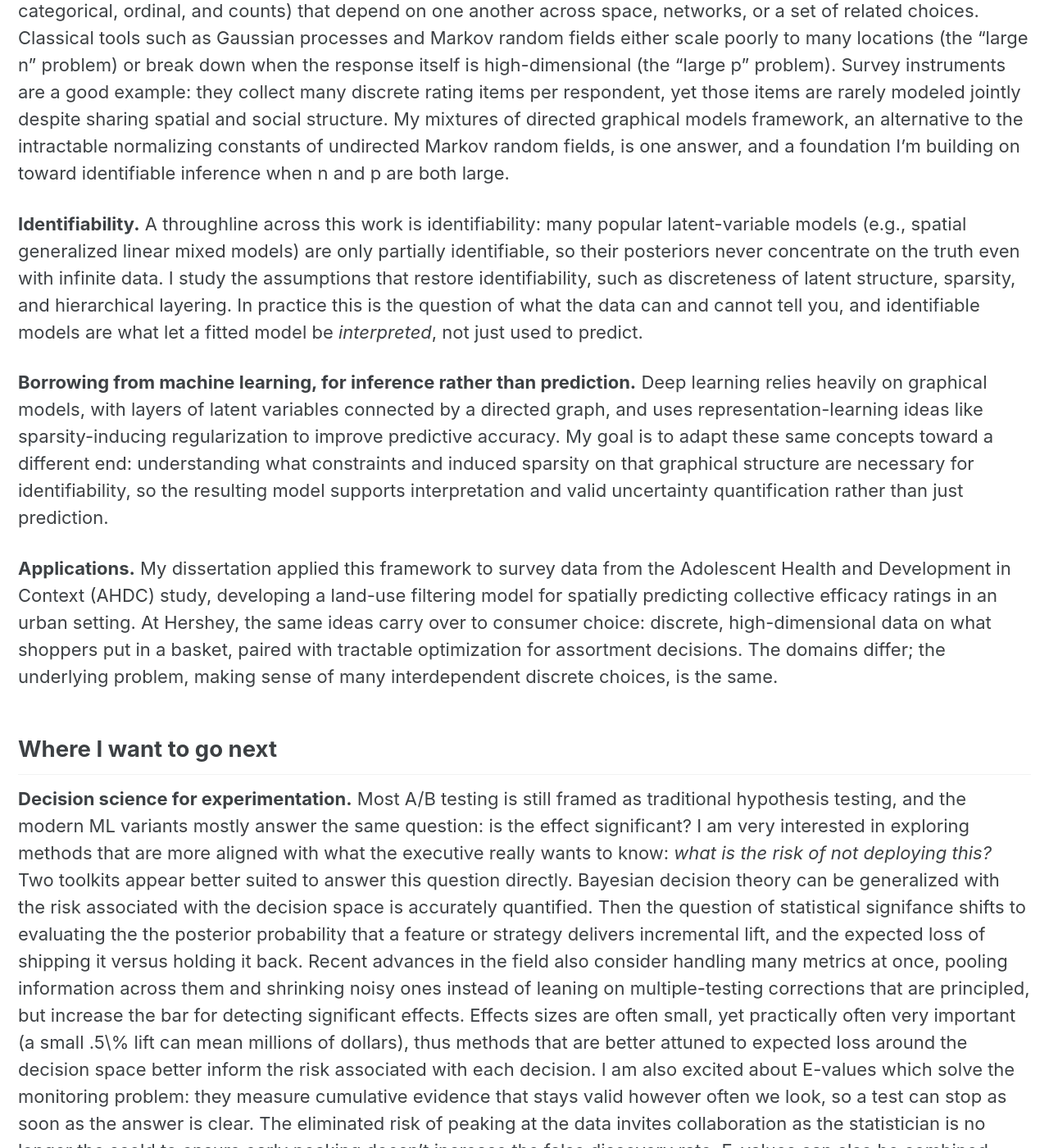
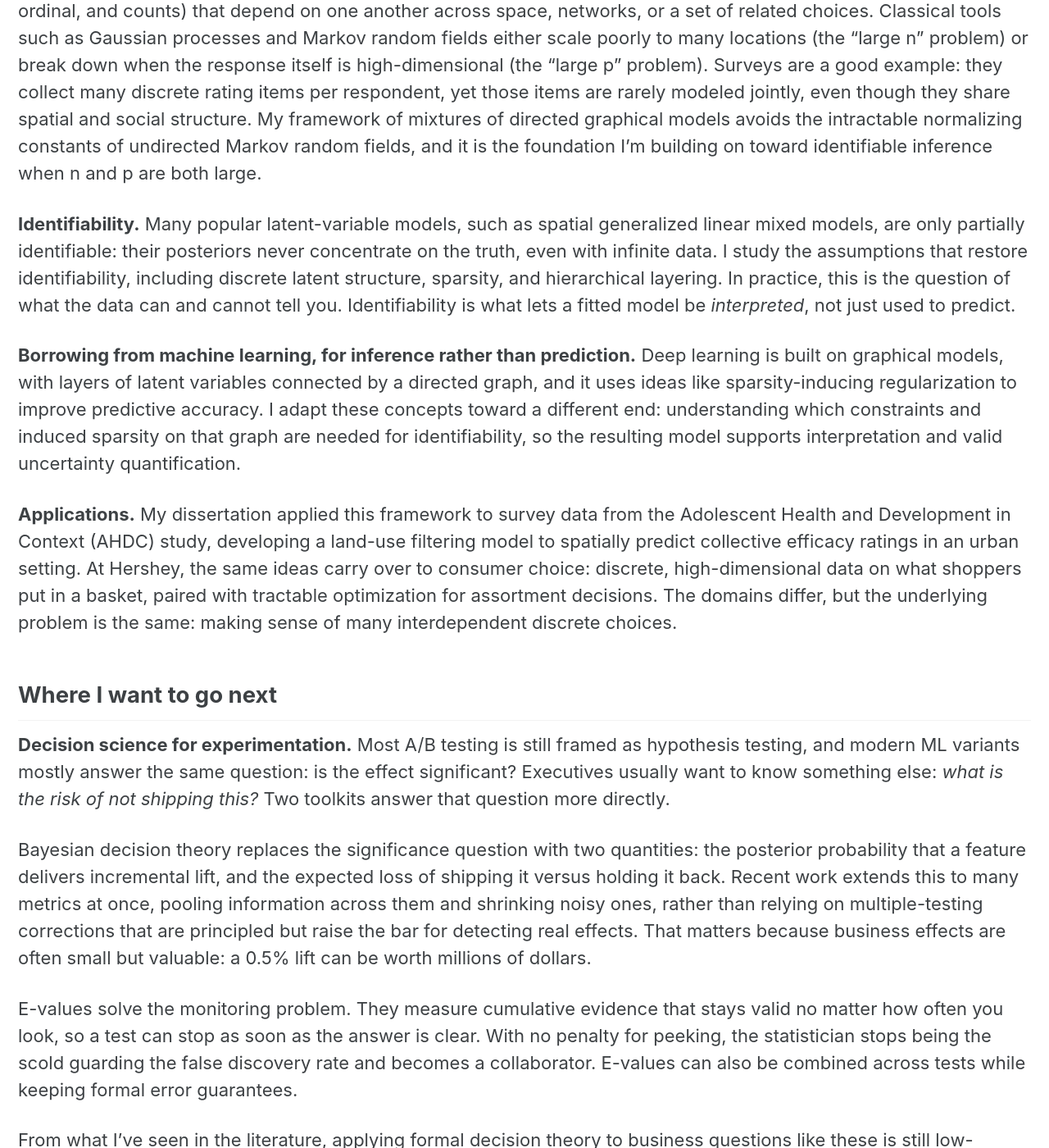
Before and after one commit to jbcart/jbcart.github.io, a Jekyll site: the page built from _pages/research.md, in a window 1280 px wide and 1400 px high, scrolled down 359 px. Shown: the whole window at 82% size. Built offline with Jekyll 4.4.1, drawn with Linux system fonts in a browser that asks for light colours; cached includes are drawn as plain includes; some of the changed text lies outside the part shown.

Commit message:
Tighten language on research page
Co-Authored-By: Claude Opus 5.5 <noreply@anthropic.com>

```diff
--- a/_pages/research.md
+++ b/_pages/research.md
@@ -4,86 +4,81 @@ title: "Research"
 author_profile: false
 ---
 
-Most of the data that drives real decisions is discrete: whether a shopper
-buys, which item they choose, how a survey respondent rates something on a
+Most of the data behind real decisions is discrete: whether a shopper buys,
+which item they choose, how a survey respondent rates something on a
 five-point scale. My research develops models for these outcomes that scale
 to large problems, stay interpretable, and are honest about their
 uncertainty. The same toolkit has carried me from urban sociology to retail
 assortment planning.
 
-**Models for discrete data.** My core methodological interest is statistical
-models for discrete outcomes (binary, categorical, ordinal, and counts) that
-depend on one another across space, networks, or a set of related choices.
-Classical tools such as Gaussian processes and Markov random fields either
-scale poorly to many locations (the "large n" problem) or break down when the
-response itself is high-dimensional (the "large p" problem). Survey instruments
-are a good example: they collect many discrete rating items per respondent,
-yet those items are rarely modeled jointly despite sharing spatial and social
-structure. My mixtures of directed graphical models framework, an alternative
-to the intractable normalizing constants of undirected Markov random fields,
-is one answer, and a foundation I'm building on toward identifiable inference
-when n and p are both large.
+**Models for discrete data.** My core methodological interest is models for
+discrete outcomes (binary, categorical, ordinal, and counts) that depend on
+one another across space, networks, or a set of related choices. Classical
+tools such as Gaussian processes and Markov random fields either scale poorly
+to many locations (the "large n" problem) or break down when the response
+itself is high-dimensional (the "large p" problem). Surveys are a good
+example: they collect many discrete rating items per respondent, yet those
+items are rarely modeled jointly, even though they share spatial and social
+structure. My framework of mixtures of directed graphical models avoids the
+intractable normalizing constants of undirected Markov random fields, and it
+is the foundation I'm building on toward identifiable inference when n and p
+are both large.
 
-**Identifiability.** A throughline across this work is identifiability: many
-popular latent-variable models (e.g., spatial generalized linear mixed
-models) are only partially identifiable, so their posteriors never concentrate
-on the truth even with infinite data. I study the assumptions that restore
-identifiability, such as discreteness of latent structure, sparsity, and
-hierarchical layering. In practice this is the question of what the data can
-and cannot tell you, and identifiable models are what let a fitted model be
-*interpreted*, not just used to predict.
+**Identifiability.** Many popular latent-variable models, such as spatial
+generalized linear mixed models, are only partially identifiable: their
+posteriors never concentrate on the truth, even with infinite data. I study
+the assumptions that restore identifiability, including discrete latent
+structure, sparsity, and hierarchical layering. In practice, this is the
+question of what the data can and cannot tell you. Identifiability is what
+lets a fitted model be *interpreted*, not just used to predict.
 
 **Borrowing from machine learning, for inference rather than prediction.**
-Deep learning relies heavily on graphical models, with layers of latent
-variables connected by a directed graph, and uses representation-learning
-ideas like sparsity-inducing regularization to improve predictive accuracy. My
-goal is to adapt these same concepts toward a different end: understanding
-what constraints and induced sparsity on that graphical structure are
-necessary for identifiability, so the resulting model supports interpretation
-and valid uncertainty quantification rather than just prediction.
+Deep learning is built on graphical models, with layers of latent variables
+connected by a directed graph, and it uses ideas like sparsity-inducing
+regularization to improve predictive accuracy. I adapt these concepts toward
+a different end: understanding which constraints and induced sparsity on that
+graph are needed for identifiability, so the resulting model supports
+interpretation and valid uncertainty quantification.
 
 **Applications.** My dissertation applied this framework to survey data from
 the Adolescent Health and Development in Context (AHDC) study, developing a
-land-use filtering model for spatially predicting collective efficacy ratings
-in an urban setting. At Hershey, the same ideas carry over to consumer choice:
+land-use filtering model to spatially predict collective efficacy ratings in
+an urban setting. At Hershey, the same ideas carry over to consumer choice:
 discrete, high-dimensional data on what shoppers put in a basket, paired with
-tractable optimization for assortment decisions. The domains differ; the
-underlying problem, making sense of many interdependent discrete choices, is
-the same.
+tractable optimization for assortment decisions. The domains differ, but the
+underlying problem is the same: making sense of many interdependent discrete
+choices.
 
 ## Where I want to go next
 
 **Decision science for experimentation.** Most A/B testing is still framed as
-traditional hypothesis testing, and the modern ML variants mostly answer the
-same question: is the effect significant?  I am very interested in exploring
-methods that are more aligned with what the executive really wants to know:
-*what is the risk of not deploying this?* Two toolkits appear better suited to
-answer this question directly.  Bayesian decision theory can be generalized
-with the risk associated with the decision space is accurately quantified.
-Then the question of statistical signifance shifts to evaluating the the
-posterior probability that a feature or strategy delivers incremental lift, and
-the expected loss of shipping it versus holding it back. Recent advances in the
-field also consider handling many metrics at once, pooling information across
-them and shrinking noisy ones instead of leaning on multiple-testing
-corrections that are principled, but increase the bar for detecting significant
-effects.  Effects sizes are often small, yet practically often very important
-(a small .5\% lift can mean millions of dollars), thus methods that are better
-attuned to expected loss around the decision space better inform the risk
-associated with each decision.  I am also excited about E-values which solve
-the monitoring problem: they measure cumulative evidence that stays valid
-however often we look, so a test can stop as soon as the answer is clear. The
-eliminated risk of peaking at the data invites collaboration as the
-statistician is no longer the scold to ensure early peaking doesn't increase
-the false discovery rate.  E-values can also be combined across tests while
-keeping formal error guarantees.  From exploration of the literature, their
-appear to be low hanging fruit in the application of more formal decision
-theory to business questions.
+hypothesis testing, and modern ML variants mostly answer the same question: is
+the effect significant? Executives usually want to know something else: *what
+is the risk of not shipping this?* Two toolkits answer that question more
+directly.
 
-**New problems, approached like research.** As I consider the shape of my
-future career, I want to put myself in environments that will spur continued
-growth through challenging business problems and growing my technical toolkit.
-My PhD training is less about any one method than about how to take on a problem I
-haven't seen before: dig into the literature, understand the limitations,
-risks, and tradeoffs between candidate models, and learn new techniques
-independently. I pair that with the work of building consensus on what question
-we actually need to answer, so the effort goes into the right problem.
+Bayesian decision theory replaces the significance question with two
+quantities: the posterior probability that a feature delivers incremental
+lift, and the expected loss of shipping it versus holding it back. Recent work
+extends this to many metrics at once, pooling information across them and
+shrinking noisy ones, rather than relying on multiple-testing corrections that
+are principled but raise the bar for detecting real effects. That matters
+because business effects are often small but valuable: a 0.5% lift can be
+worth millions of dollars.
+
+E-values solve the monitoring problem. They measure cumulative evidence that
+stays valid no matter how often you look, so a test can stop as soon as the
+answer is clear. With no penalty for peeking, the statistician stops being the
+scold guarding the false discovery rate and becomes a collaborator. E-values
+can also be combined across tests while keeping formal error guarantees.
+
+From what I've seen in the literature, applying formal decision theory to
+business questions like these is still low-hanging fruit.
+
+**New problems, approached like research.** I want to keep working where
+challenging business problems push me to grow my technical toolkit. My PhD
+trained me less in any one method than in how to take on a problem I haven't
+seen before: dig into the literature, weigh the limitations, risks, and
+tradeoffs of candidate models, and learn new techniques independently. I pair
+that with building consensus on which question we actually need to answer, so
+the effort goes into the right problem.
```
